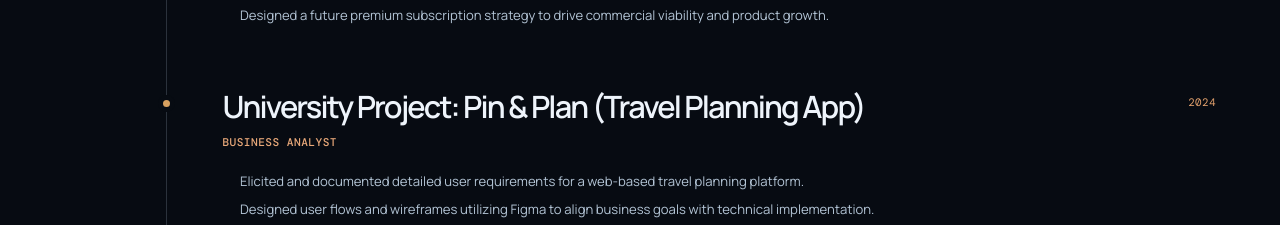
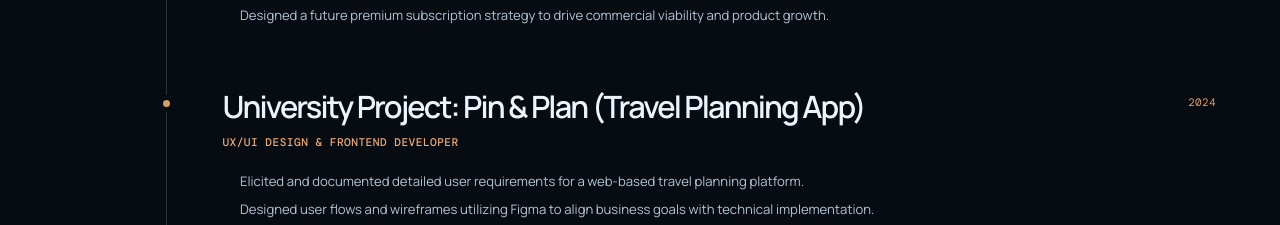
Before and after one commit to 6631503020/Thanakit-Portfolio, a React app: page / in a window 1280 px wide. Shown: the part 2480-2705 px from the top of the page. Built offline with nearby package versions, Linux system fonts and the light colour scheme; the HTML template or start-up script is replaced by a standard one.

Commit message:
Fix role ba to uxui

```diff
--- a/src/App.tsx
+++ b/src/App.tsx
@@ -9,7 +9,7 @@ const navItems = ['about', 'experience', 'projects', 'skills', 'contact']
 const experiences = [
   { period: '2026', title: 'University Project: AI-Powered Room Booking System', role: 'Project Stakeholder / Business Consultant', details: ['Acted as the primary stakeholder for an AI-powered room booking system tailored for a sophomore project.', 'Defined core business requirements, project scope, and success metrics.', 'Evaluated project deliverables to ensure strict alignment with established business goals.'] },
   { period: '2025 — 2026', title: 'Senior Project: AI Dental Implant Detection (Collaborated with Faculty of Dentistry)', role: 'Business Analyst & Project Manager', details: ['Led requirement gathering and managed the Label Studio data pipeline to deliver a YOLO-based AI dental detection system.', 'Bridged communication and workflows between technical development teams and clinical dental teams.', 'Conducted comprehensive TAM/SAM/SOM market analysis for AI-ready hospitals in Thailand.', 'Designed a future premium subscription strategy to drive commercial viability and product growth.'] },
-  { period: '2024', title: 'University Project: Pin & Plan (Travel Planning App)', role: 'Business Analyst', details: ['Elicited and documented detailed user requirements for a web-based travel planning platform.', 'Designed user flows and wireframes utilizing Figma to align business goals with technical implementation.', 'Facilitated Agile project management processes to ensure efficient team collaboration and timely delivery.'] },
+  { period: '2024', title: 'University Project: Pin & Plan (Travel Planning App)', role: 'UX/UI Design & Frontend Developer', details: ['Elicited and documented detailed user requirements for a web-based travel planning platform.', 'Designed user flows and wireframes utilizing Figma to align business goals with technical implementation.', 'Facilitated Agile project management processes to ensure efficient team collaboration and timely delivery.'] },
   { period: '2023', title: 'University Project: Himmapan (Dormitory Booking App)', role: 'System Analyst & Frontend Developer', details: ['Analyzed student requirements to design the core system architecture for a dormitory booking application.', 'Developed a responsive frontend interface using Bootstrap and JavaScript to ensure a seamless user experience.', 'Aligned technical development with overarching business objectives, ensuring the final product fully met user needs.'] },
 ]
 
--- a/src/data/projects.ts
+++ b/src/data/projects.ts
@@ -21,6 +21,6 @@ export const projects: Project[] = [
   { number: '01', name: 'AI-Powered MALA Risk Screening System', category: 'Healthcare Innovation · Chiang Rai Prachanukroh Hospital', description: 'A digital health platform utilizing AI to assess and monitor Metformin-Associated Lactic Acidosis (MALA) risks, providing real-time alerts and seamless coordination between frontline health workers and hospital specialists.', technologies: ['AI', 'Healthcare', 'Risk Screening'], role: 'Project Manager / UX/UI Designer', theme: 'lime', screenLabel: 'Screen risk before it escalates', image: malaImage, url: 'https://www.figma.com/design/zoZGhvUfplE9LOq8hVHxZo/MALA?node-id=40-2&p=f&t=EwStJdeeC4ZdeTod-0' },
   { number: '02', name: 'AI-Powered Room Booking System', category: 'University Project · Room Booking', description: 'An AI-powered room booking system tailored for student needs, with clear business requirements, defined project scope, and measurable success criteria.', technologies: ['Business Analysis', 'AI Product', 'Requirements'], role: 'Project Stakeholder / Business Consultant', theme: 'lime', screenLabel: 'Book the right room', image: roomBookingImage, url: 'https://www.figma.com/design/hfYUaBQn12beH7fZDbJEDE/SOS-DORMHUB?node-id=0-1&p=f&t=ThpF6GRjMjzJanLx-0' },
   { number: '03', name: 'AI Dental Implant Detection', category: 'Senior Project · Healthcare AI', description: 'An AI dental implant detection project developed with the Faculty of Dentistry, connecting clinical workflows, data operations, and commercial product strategy.', technologies: ['YOLO', 'Label Studio', 'TAM / SAM / SOM'], role: 'Business Analyst & Project Manager', theme: 'orange', screenLabel: 'Make clinical insight visible', image: dentalImage, url: 'https://ai-implantid.com/' },
-  { number: '04', name: 'Pin & Plan', category: 'University Project · Travel Planning App', description: 'A web-based travel planning platform shaped through user requirements, Figma wireframes, user flows, and Agile collaboration.', technologies: ['Requirements', 'Figma', 'Agile'], role: 'Business Analyst', theme: 'blue', screenLabel: 'Plan your next place', image: pinPlanImage, url: 'https://play.google.com/store/apps/details?id=com.aboutblank.pinnplan&pcampaignid=web_share' },
+  { number: '04', name: 'Pin & Plan', category: 'University Project · Travel Planning App', description: 'A web-based travel planning platform shaped through user requirements, Figma wireframes, user flows, and Agile collaboration.', technologies: ['Requirements', 'Figma', 'Agile'], role: 'UX/UI Design & Frontend Developer', theme: 'blue', screenLabel: 'Plan your next place', image: pinPlanImage, url: 'https://play.google.com/store/apps/details?id=com.aboutblank.pinnplan&pcampaignid=web_share' },
   { number: '05', name: 'Himmapan', category: 'University Project · Dormitory Booking App', description: 'A dormitory booking application built from student requirements, with system architecture and a responsive Bootstrap and JavaScript frontend.', technologies: ['System Analysis', 'Bootstrap', 'JavaScript'], role: 'System Analyst & Frontend Developer', theme: 'pink', screenLabel: 'Find a place to feel at home', image: himmapanImage, url: 'https://www.figma.com/design/XYk9G7s0Zzl2fkroHo4a6N/Reserve-a-dormitory?node-id=72-22&t=Jxy3UrBqosCIIJ7T-0' },
 ]
```
